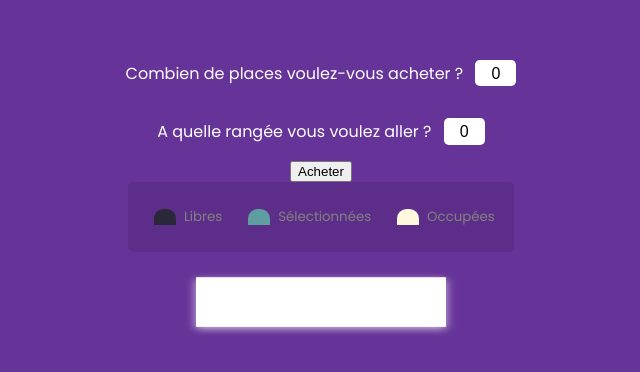
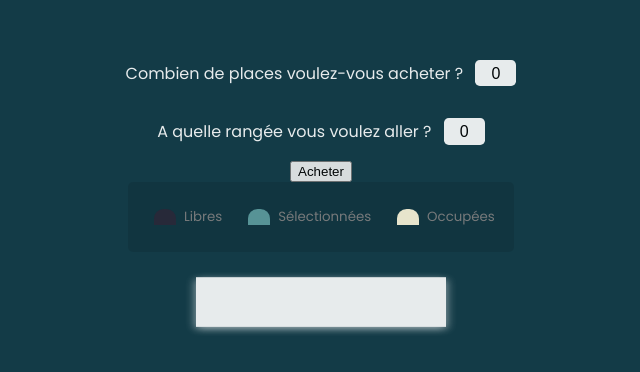
Before and after one commit to cnvvcvlad/SimplonTheater, a plain HTML site: page index.html in a window 1280 px wide. Shown: the part 210-582 px from the top of the page, without its empty margins (319-959 px from the left). Drawn offline with Linux system fonts and the light colour scheme.

Commit message:
update bg color

```diff
--- a/style.css
+++ b/style.css
@@ -5,7 +5,8 @@
 }
 
 body {
-    background-color: rebeccapurple;
+    background-color: rgb(19, 59, 71);
+    opacity: 0.9;
     color: white;
     display: flex;
     flex-direction: column;
```
